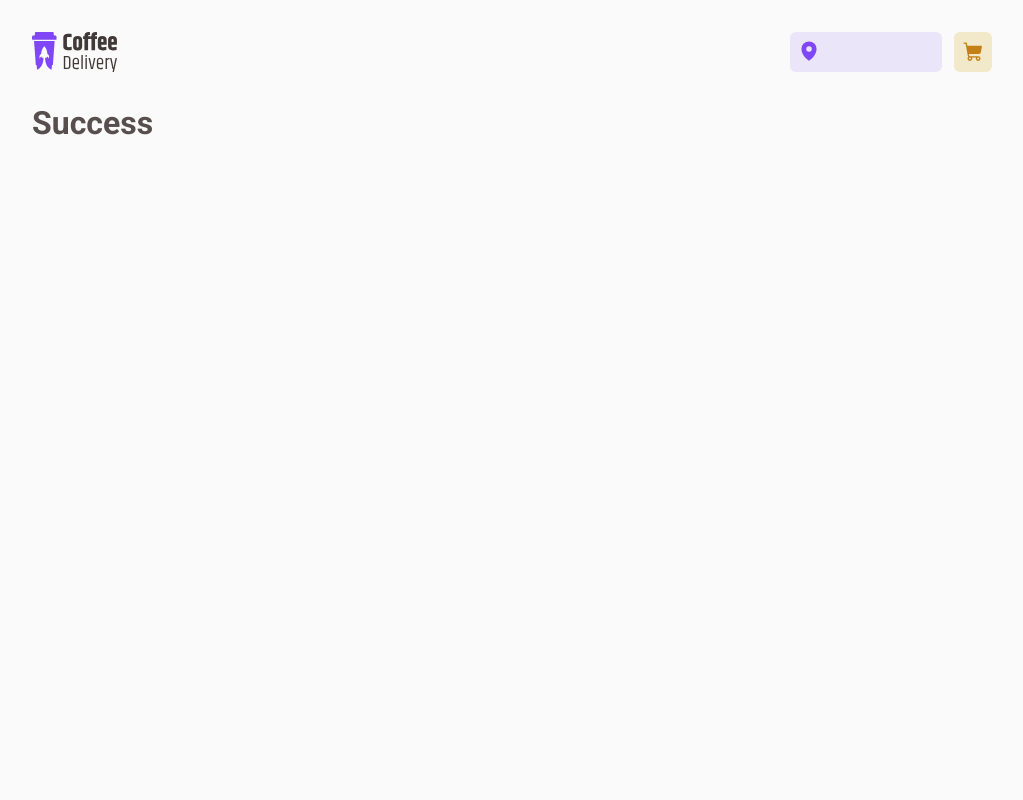
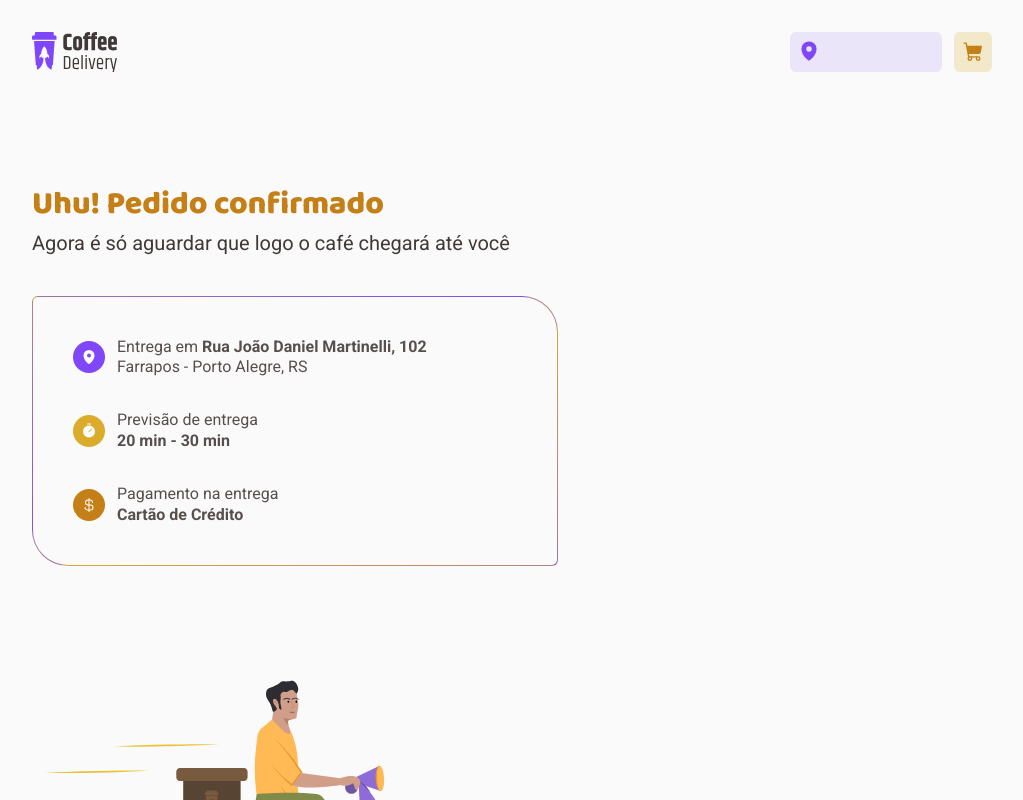
Before and after one commit to jlima004/Desafio-02-reactjs, a React (Vite) app: page /success in a window 1280 px wide. Shown: the top 800 px of the page, without its empty margins (128-1151 px from the left). Built offline with nearby package versions, Linux system fonts and the light colour scheme.

Commit message:
Página: Success concluída

```diff
--- a/src/pages/success/index.tsx
+++ b/src/pages/success/index.tsx
@@ -1,7 +1,51 @@
+import { CurrencyDollar, MapPin, Timer } from '@phosphor-icons/react'
+
+import successIllustration from '../../assets/success-illustration.svg'
+
+import { SuccessContainer, OrderInfoCard } from './styles'
+
 export function Success() {
   return (
-    <div>
-      <h1>Success</h1>
-    </div>
+    <SuccessContainer>
+      <strong>Uhu! Pedido confirmado</strong>
+      <p>Agora é só aguardar que logo o café chegará até você</p>
+
+      <div className="contentContainer">
+        <OrderInfoCard>
+          <div>
+            <span className="local">
+              <MapPin weight="fill" />
+            </span>
+            <div>
+              <p>
+                Entrega em <strong>Rua João Daniel Martinelli, 102</strong>
+              </p>
+              <p>Farrapos - Porto Alegre, RS</p>
+            </div>
+          </div>
+
+          <div>
+            <span className="time">
+              <Timer weight="fill" />
+            </span>
+            <div>
+              <p>Previsão de entrega</p>
+              <strong>20 min - 30 min</strong>
+            </div>
+          </div>
+
+          <div>
+            <span className="payment">
+              <CurrencyDollar />
+            </span>
+            <div>
+              <p>Pagamento na entrega</p>
+              <strong>Cartão de Crédito</strong>
+            </div>
+          </div>
+        </OrderInfoCard>
+        <img src={successIllustration} alt="" />
+      </div>
+    </SuccessContainer>
   )
 }
--- a/src/pages/success/styles.ts
+++ b/src/pages/success/styles.ts
@@ -0,0 +1,105 @@
+import styled from 'styled-components'
+
+export const SuccessContainer = styled.div`
+  display: flex;
+  flex-direction: column;
+  gap: 4px;
+
+  padding: 80px 0 0;
+
+  > strong {
+    color: ${(props) => props.theme['yellow-dark']};
+    font-family: 'Baloo 2', cursive;
+    font-size: 2rem;
+    font-weight: 800;
+    line-height: 1.3;
+  }
+  > p {
+    color: ${(props) => props.theme['base-subtitle']};
+    font-size: 1.25rem;
+    line-height: 1.3;
+  }
+
+  div.contentContainer {
+    margin-top: 36px;
+
+    display: flex;
+    flex-direction: row;
+    flex-wrap: wrap;
+    gap: 102px;
+
+    img {
+      max-width: 492px;
+      max-height: 293px;
+    }
+  }
+`
+
+export const OrderInfoCard = styled.div`
+  display: flex;
+  flex-direction: column;
+  gap: 32px;
+  justify-content: center;
+
+  width: 526px;
+  height: fit-content;
+  padding: 40px;
+  border: 1px solid transparent;
+  background:
+    linear-gradient(
+        ${(props) => props.theme.background},
+        ${(props) => props.theme.background}
+      )
+      padding-box,
+    linear-gradient(
+      160deg,
+      ${(props) => props.theme.yellow} 0%,
+      ${(props) => props.theme.purple} 100%
+    );
+  border-radius: 6px 36px 6px 36px;
+
+  div {
+    display: flex;
+    flex-direction: row;
+    gap: 12px;
+
+    span {
+      width: 32px;
+      height: 32px;
+      border: 0;
+      border-radius: 99px;
+      display: flex;
+      justify-content: center;
+      align-items: center;
+      align-self: center;
+
+      &.local {
+        background: ${(props) => props.theme.purple};
+      }
+
+      &.time {
+        background: ${(props) => props.theme.yellow};
+      }
+
+      &.payment {
+        background: ${(props) => props.theme['yellow-dark']};
+      }
+
+      svg {
+        font-size: 1rem;
+        color: ${(props) => props.theme.white};
+      }
+    }
+
+    div {
+      display: flex;
+      flex-direction: column;
+      gap: 0;
+
+      p,
+      strong {
+        line-height: 1.3;
+      }
+    }
+  }
+`
```
Also changed, not shown: src/assets/success-illustration.svg (added).
